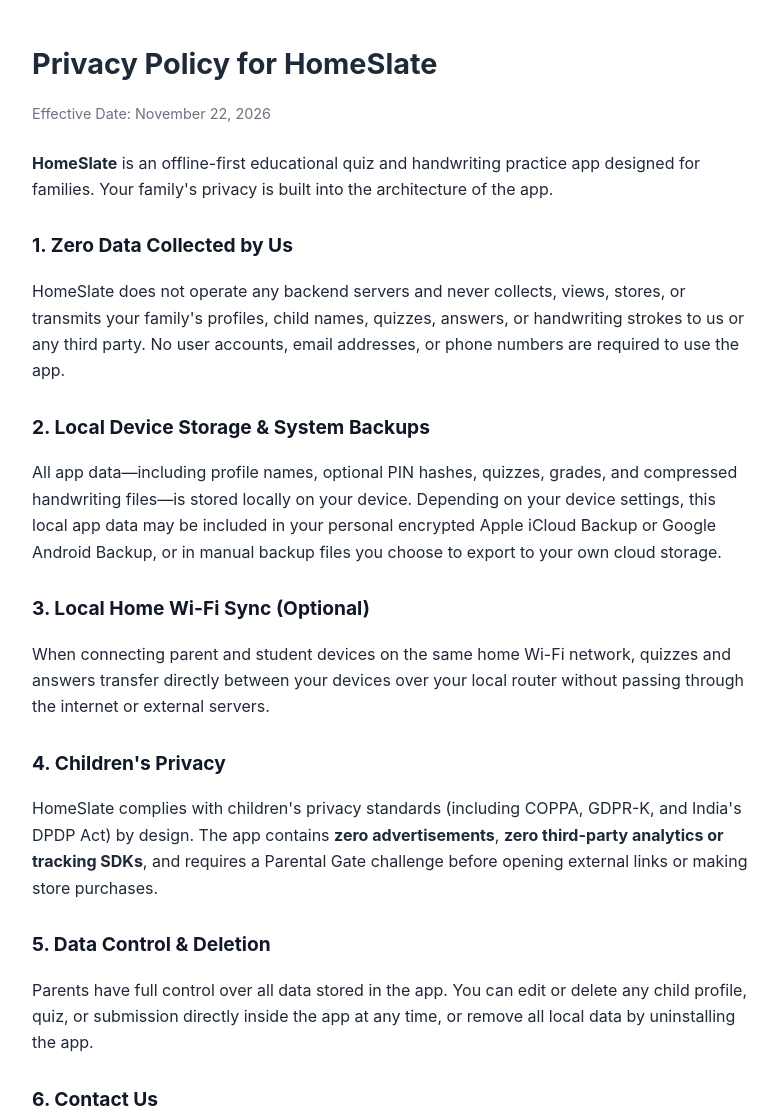
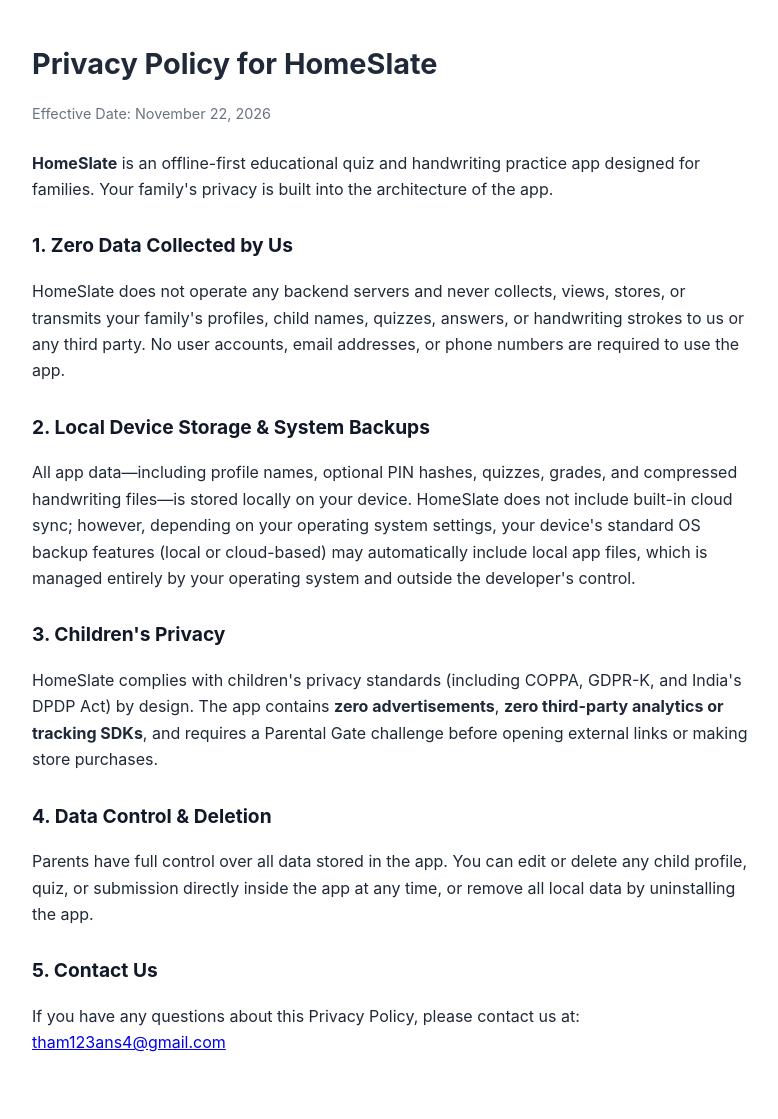
Before and after one commit to tham123ans1/homeslate-privacy, a plain HTML site: page index.html in a window 1280 px wide. Shown: the top 1119 px of the page, without its empty margins (248-1026 px from the left). After the commit the page ends 1096 px from the top, so only its background shows below. Drawn offline with Linux system fonts and the light colour scheme.

Commit message:
Update index.html

```diff
--- a/index.html
+++ b/index.html
@@ -37,31 +37,26 @@
   <h2>2. Local Device Storage &amp; System Backups</h2>
   <p>
     All app data—including profile names, optional PIN hashes, quizzes, grades, and compressed handwriting files—is
-    stored locally on your device. Depending on your device settings, this local app data may be included in your
-    personal encrypted Apple iCloud Backup or Google Android Backup, or in manual backup files you choose to export
-    to your own cloud storage.
+    stored locally on your device. HomeSlate does not include built-in cloud sync; however, depending on your
+    operating system settings, your device's standard OS backup features (local or cloud-based) may automatically
+    include local app files, which is managed entirely by your operating system and outside the developer's control.
   </p>
 
-  <h2>3. Local Home Wi-Fi Sync (Optional)</h2>
-  <p>
-    When connecting parent and student devices on the same home Wi-Fi network, quizzes and answers transfer directly
-    between your devices over your local router without passing through the internet or external servers.
-  </p>
 
-  <h2>4. Children's Privacy</h2>
+  <h2>3. Children's Privacy</h2>
   <p>
     HomeSlate complies with children's privacy standards (including COPPA, GDPR-K, and India's DPDP Act) by design.
     The app contains <strong>zero advertisements</strong>, <strong>zero third-party analytics or tracking SDKs</strong>,
     and requires a Parental Gate challenge before opening external links or making store purchases.
   </p>
 
-  <h2>5. Data Control &amp; Deletion</h2>
+  <h2>4. Data Control &amp; Deletion</h2>
   <p>
     Parents have full control over all data stored in the app. You can edit or delete any child profile, quiz, or
     submission directly inside the app at any time, or remove all local data by uninstalling the app.
   </p>
 
-  <h2>6. Contact Us</h2>
+  <h2>5. Contact Us</h2>
   <p>
     If you have any questions about this Privacy Policy, please contact us at:
     <a href="mailto:tham123ans4@gmail.com">tham123ans4@gmail.com</a>
```
